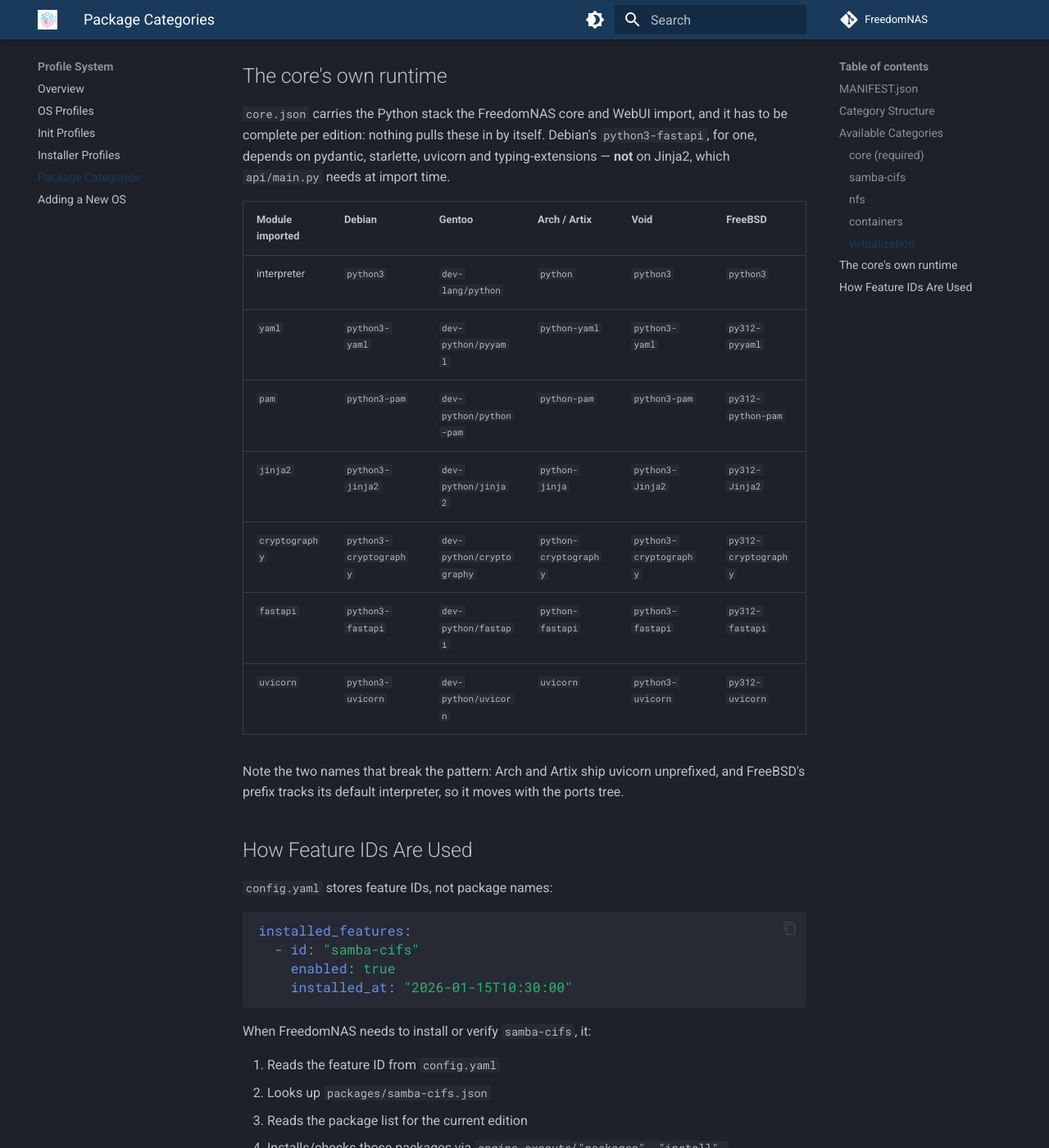
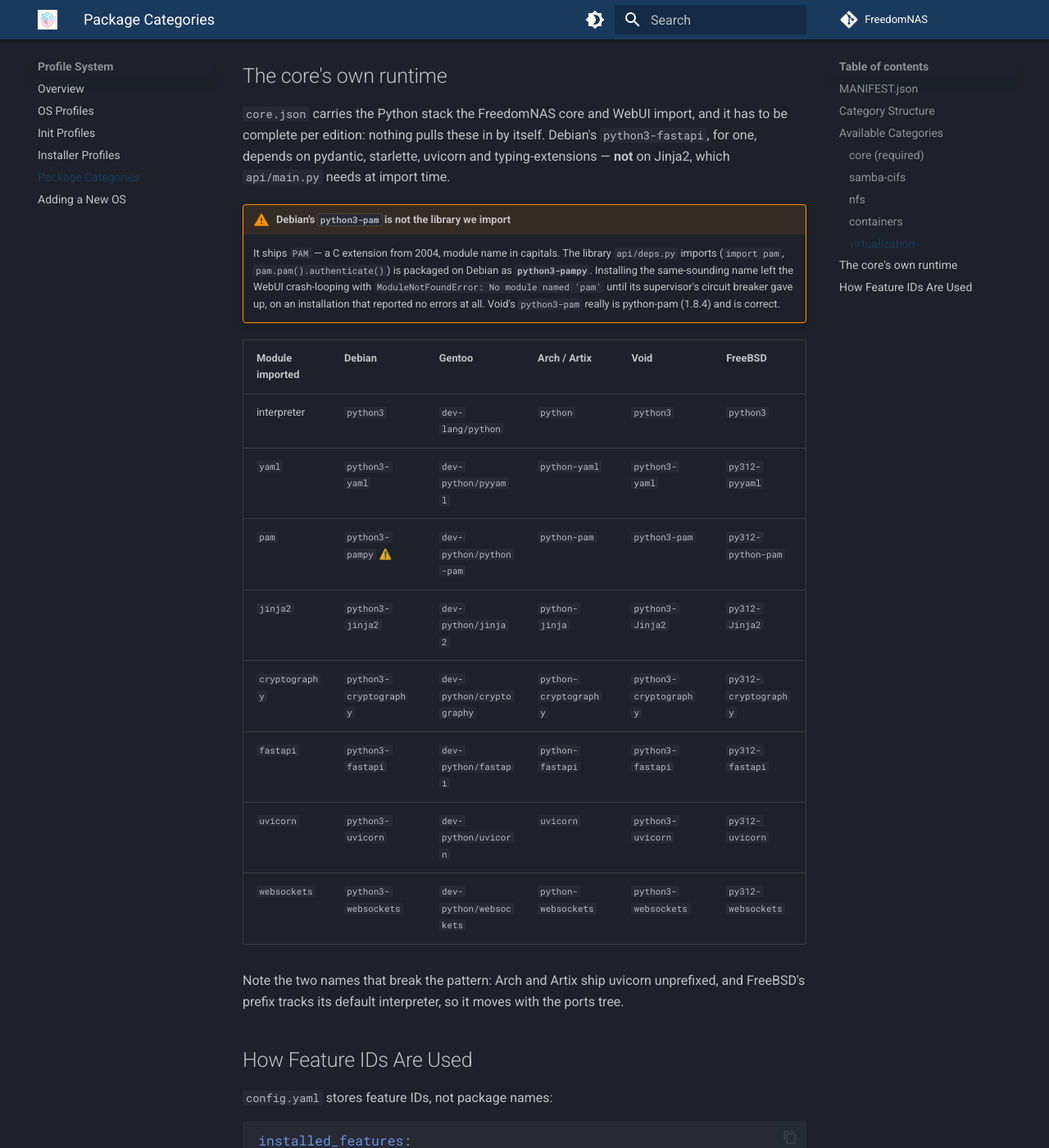
Before and after one commit to FreedomNAS/freedomnas-docs, an MkDocs documentation site: the page built from docs/profiles/packages.md, in a window 1280 px wide and 1400 px high, scrolled down 2223 px. Shown: the whole window at 82% size. Built offline with MkDocs 1.6.1 and Material for MkDocs 9.7.7, drawn with Linux system fonts in a browser that asks for light colours.

Commit message:
Warn that Debian's python3-pam is a different library

```diff
--- a/docs/profiles/packages.md
+++ b/docs/profiles/packages.md
@@ -88,15 +88,25 @@ it has to be complete per edition: nothing pulls these in by itself. Debian's
 typing-extensions — **not** on Jinja2, which `api/main.py` needs at import
 time.
 
+!!! warning "Debian's `python3-pam` is not the library we import"
+    It ships `PAM` — a C extension from 2004, module name in capitals. The
+    library `api/deps.py` imports (`import pam`, `pam.pam().authenticate()`)
+    is packaged on Debian as **`python3-pampy`**. Installing the
+    same-sounding name left the WebUI crash-looping with
+    `ModuleNotFoundError: No module named 'pam'` until its supervisor's
+    circuit breaker gave up, on an installation that reported no errors at
+    all. Void's `python3-pam` really is python-pam (1.8.4) and is correct.
+
 | Module imported | Debian | Gentoo | Arch / Artix | Void | FreeBSD |
 |---|---|---|---|---|---|
 | interpreter | `python3` | `dev-lang/python` | `python` | `python3` | `python3` |
 | `yaml` | `python3-yaml` | `dev-python/pyyaml` | `python-yaml` | `python3-yaml` | `py312-pyyaml` |
-| `pam` | `python3-pam` | `dev-python/python-pam` | `python-pam` | `python3-pam` | `py312-python-pam` |
+| `pam` | `python3-pampy` ⚠️ | `dev-python/python-pam` | `python-pam` | `python3-pam` | `py312-python-pam` |
 | `jinja2` | `python3-jinja2` | `dev-python/jinja2` | `python-jinja` | `python3-Jinja2` | `py312-Jinja2` |
 | `cryptography` | `python3-cryptography` | `dev-python/cryptography` | `python-cryptography` | `python3-cryptography` | `py312-cryptography` |
 | `fastapi` | `python3-fastapi` | `dev-python/fastapi` | `python-fastapi` | `python3-fastapi` | `py312-fastapi` |
 | `uvicorn` | `python3-uvicorn` | `dev-python/uvicorn` | `uvicorn` | `python3-uvicorn` | `py312-uvicorn` |
+| `websockets` | `python3-websockets` | `dev-python/websockets` | `python-websockets` | `python3-websockets` | `py312-websockets` |
 
 Note the two names that break the pattern: Arch and Artix ship uvicorn
 unprefixed, and FreeBSD's prefix tracks its default interpreter, so it moves
```
Also changed, not shown: docs/developer/webui.md (+1 -1 lines).
